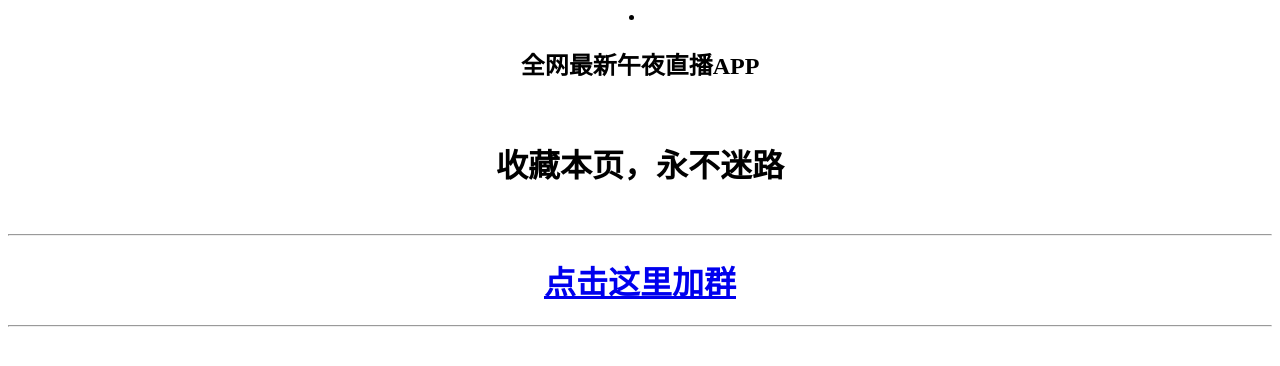
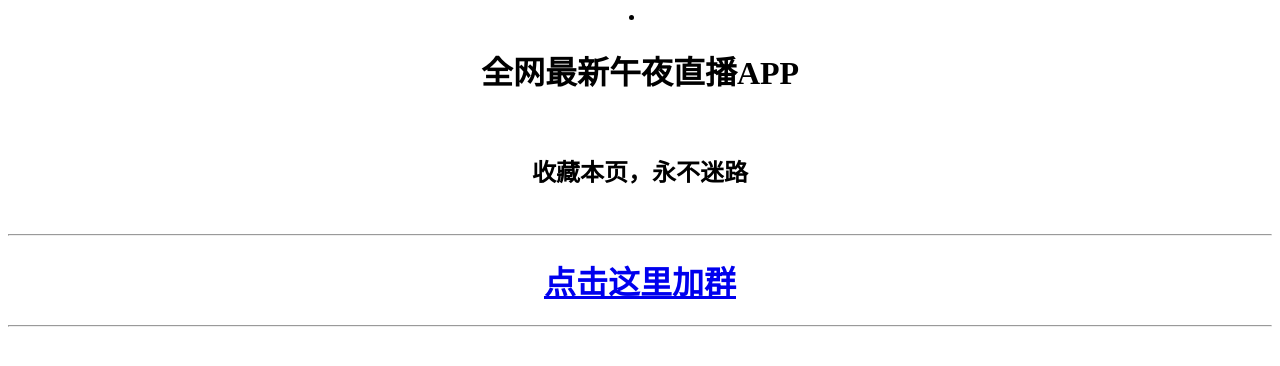
Before and after one commit to softfabu/tg, a plain HTML site: page index.html in a window 1280 px wide. Drawn offline with Linux system fonts and the light colour scheme.

Commit message:
Update index.html

```diff
--- a/index.html
+++ b/index.html
@@ -12,8 +12,8 @@
 
           <div style="text-align: center;">
 		  <li>
-		    <h2>全网最新午夜直播APP</h2> <br />
-        <h1>收藏本页，永不迷路</h1> <br />
+		    <h1>全网最新午夜直播APP</h1> <br />
+        <h2>收藏本页，永不迷路</h2> <br />
 		  </li>
 
 		  <hr />
```
